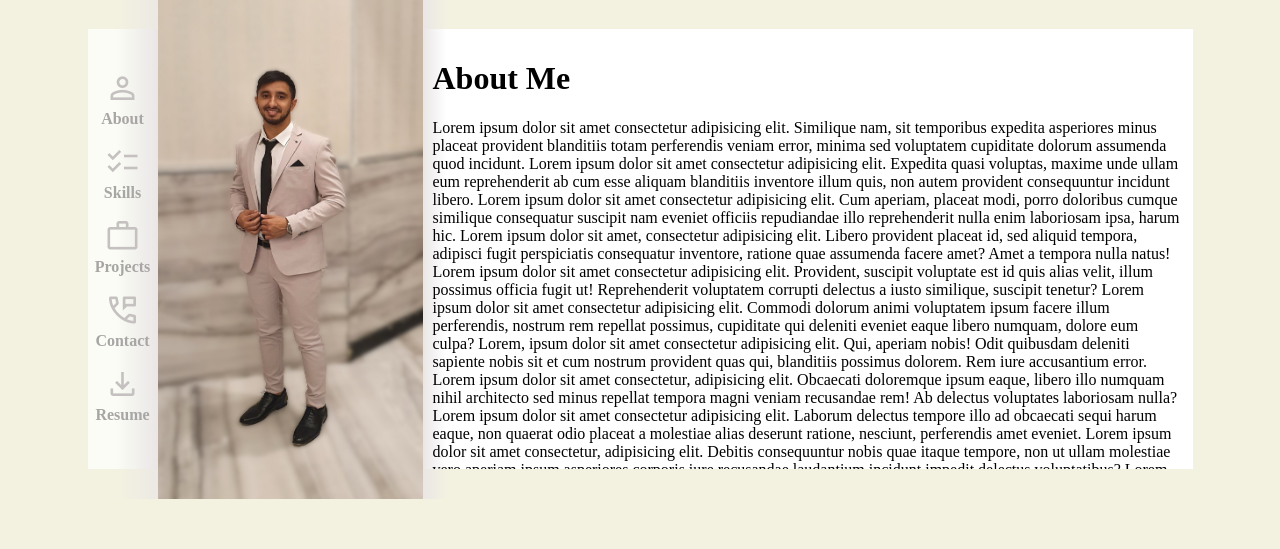
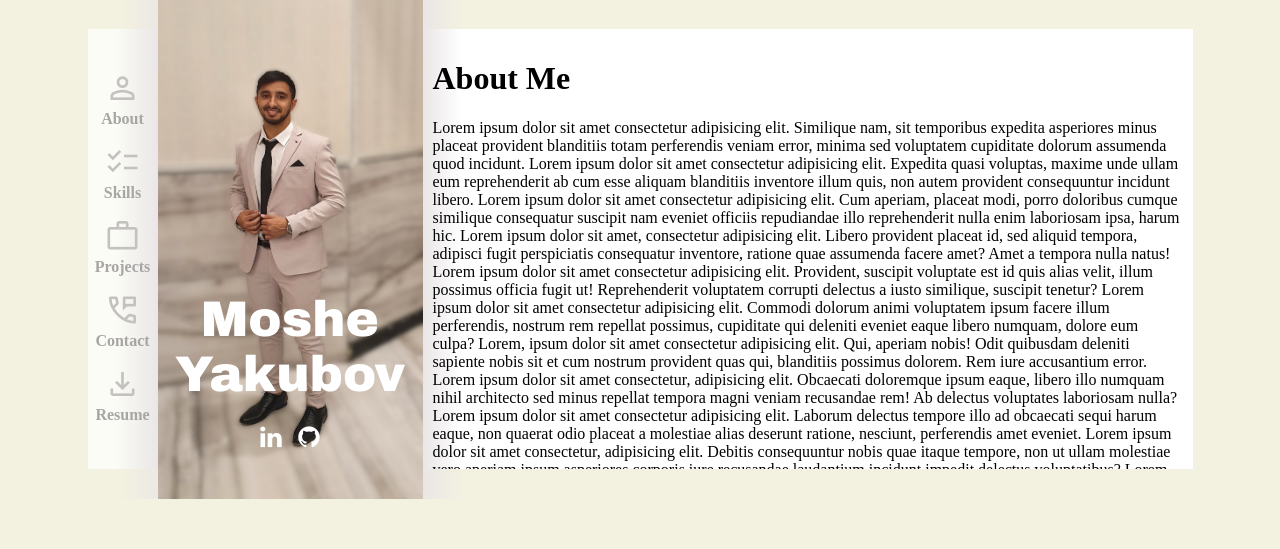
Before and after one commit to mosheyaku/resume, a Django app: page / in a window 1280 px wide. Shown: the part 80-629 px from the top of the page. Run offline with Django 4.2, Linux system fonts and the light colour scheme.

Commit message:
Adding a caption and icons with github and linkedin lists above the image.

```diff
--- a/static/apps.css
+++ b/static/apps.css
@@ -39,6 +39,7 @@ body {
     transition: background-color 0.5s ease;
     z-index: 2;
     position: relative;
+    text-align: center;
 }
 
 .image-container img {
@@ -56,7 +57,7 @@ body {
     scrollbar-width: thin;
     opacity: 1;
     transition: transform 0.5s ease-out, opacity 0.5s ease-out;
-    background: linear-gradient(to left, rgba(255, 255, 255, 100) 97%, rgb(234, 230, 230));
+    background: linear-gradient(to left, rgba(255, 255, 255, 100) 95%, rgb(234, 230, 230));
     z-index: 1;
 }
 
@@ -116,7 +117,7 @@ li {
 
 .div3,
 .div4 {
-    background: linear-gradient(to left, rgb(243, 241, 224) 97%, rgb(234, 230, 230));
+    background: linear-gradient(to left, rgb(243, 241, 224) 95%, rgb(234, 230, 230));
 }
 
 .material-symbols-outlined {
@@ -130,3 +131,28 @@ li {
 .material-symbols-outlined:hover {
     color: #8282cb !important;
 }
+
+.caption {
+    position: absolute;
+    top: 75%;
+    left: 50%;
+    transform: translate(-50%, -50%);
+    color: #fff;
+    z-index: 3;
+    font-size: 50px;
+    font-family: "Arial Black", sans-serif;
+    font-weight: bold;
+}
+
+.icon {
+    font-size: 25px !important;
+    color: white !important;
+}
+
+.icon:hover {
+    color: #8282cb !important;
+}
+
+.caption a {
+    display: inline-block; /*cancels the underscore between the two icons*/
+}
--- a/templates/base.html
+++ b/templates/base.html
@@ -13,6 +13,8 @@
     <link rel="stylesheet" href="{% static "apps.css/" %}">
     <link rel="stylesheet"
           href="https://fonts.googleapis.com/css2?family=Material+Symbols+Outlined:opsz,wght,FILL,GRAD@24,400,0,0"/>
+    <link rel="stylesheet" href="https://cdnjs.cloudflare.com/ajax/libs/font-awesome/4.7.0/css/font-awesome.min.css">
+
 </head>
 
 <body>
@@ -67,6 +69,14 @@
     </div>
 
     <div class="image-container">
+        <div class="caption">Moshe Yakubov
+            <a href="https://www.linkedin.com/in/moshe-yakubov-376721190/">
+                <i class="fa fa-linkedin icon"></i>
+            </a>
+            <a href="https://github.com/mosheyaku">
+                <i class="fa fa-github icon"></i>
+            </a>
+        </div>
         <img src="{% static "/images/my-picture.jpg" %}" alt="My Image"/>
     </div>
 
```
